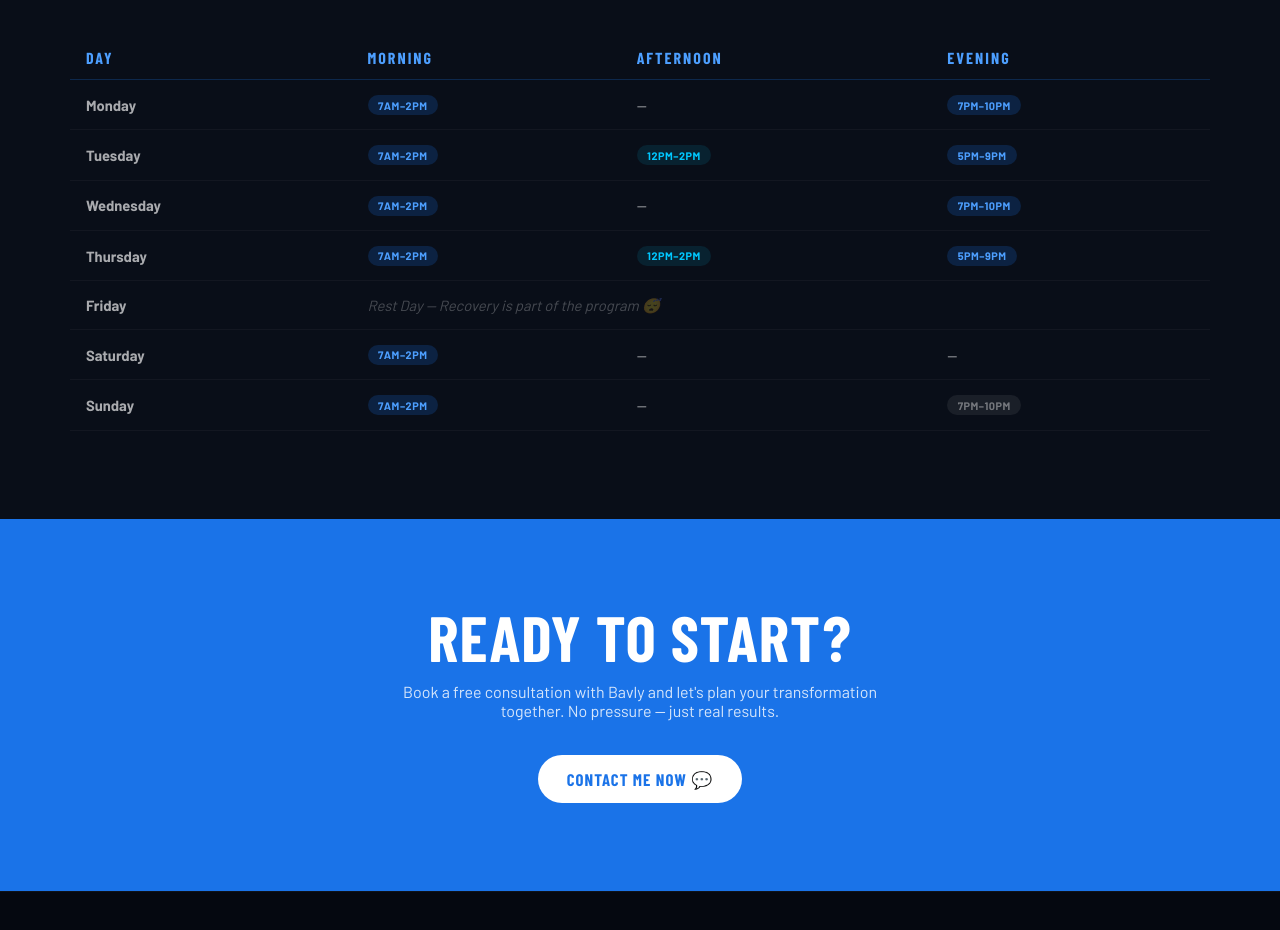
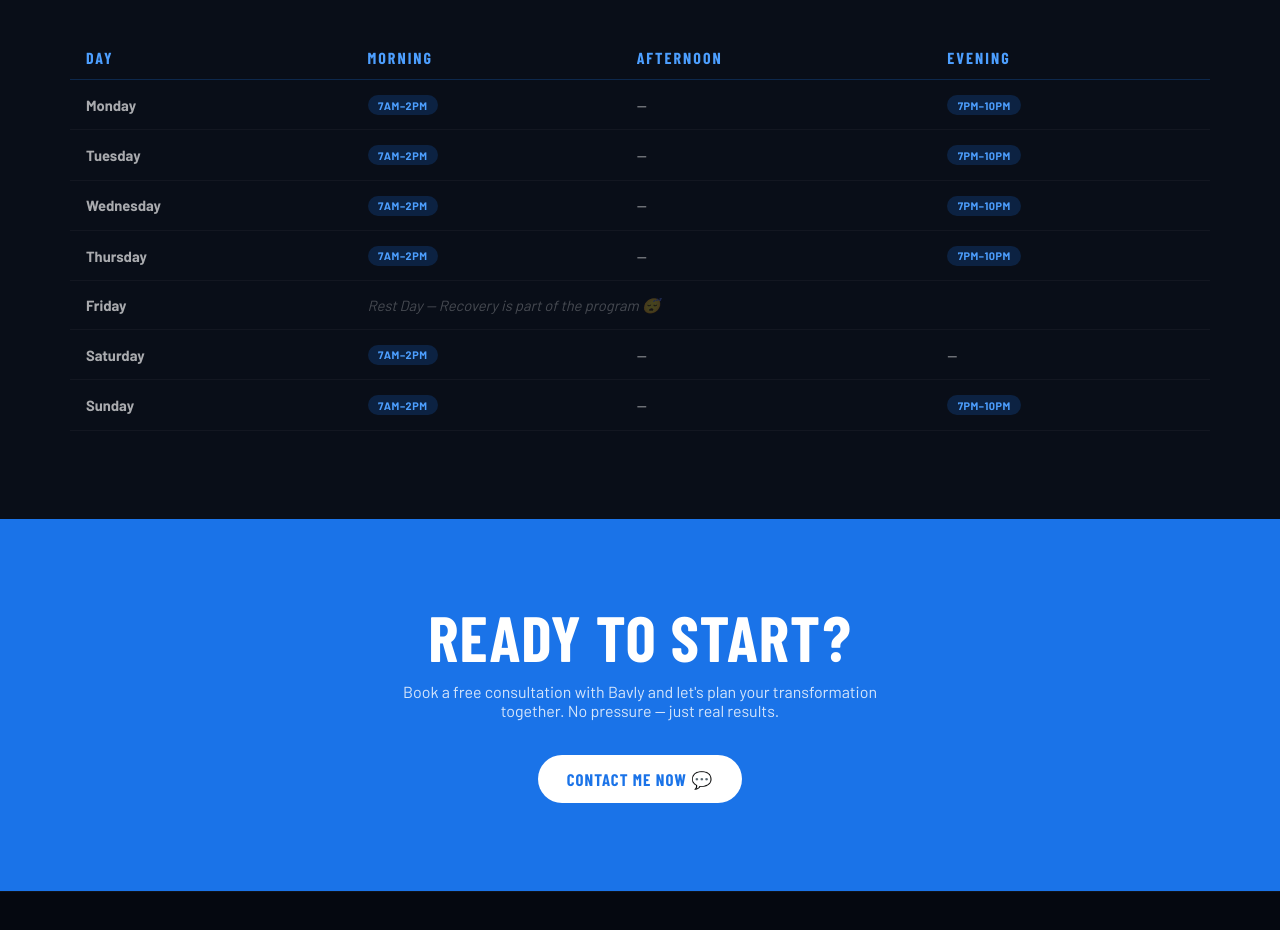
Before and after one commit to pavly944/bavly-fit, a plain HTML site: page index.html in a window 1280 px wide. Shown: the part 3640-4570 px from the top of the page. Drawn offline with nearby package versions, Linux system fonts and the light colour scheme; a web font is replaced by a local one.

Commit message:
Update index.html

```diff
--- a/index.html
+++ b/index.html
@@ -605,12 +605,12 @@ footer strong { color:var(--blue2); }
         <thead><tr><th>Day</th><th>Morning</th><th>Afternoon</th><th>Evening</th></tr></thead>
         <tbody>
           <tr><td><strong>Monday</strong></td><td><span class="badge b-blue">7am–2pm</span></td><td>—</td><td><span class="badge b-blue">7pm–10pm</span></td></tr>
-          <tr><td><strong>Tuesday</strong></td><td><span class="badge b-blue">7am–2pm</span></td><td><span class="badge b-cyan">12pm–2pm</span></td><td><span class="badge b-blue">5pm–9pm</span></td></tr>
+          <tr><td><strong>Tuesday</strong></td><td><span class="badge b-blue">7am–2pm</span></td><td>—</td><td><span class="badge b-blue">7pm–10pm</span></td></tr>
           <tr><td><strong>Wednesday</strong></td><td><span class="badge b-blue">7am–2pm</span></td><td>—</td><td><span class="badge b-blue">7pm–10pm</span></td></tr>
-          <tr><td><strong>Thursday</strong></td><td><span class="badge b-blue">7am–2pm</span></td><td><span class="badge b-cyan">12pm–2pm</span></td><td><span class="badge b-blue">5pm–9pm</span></td></tr>
+          <tr><td><strong>Thursday</strong></td><td><span class="badge b-blue">7am–2pm</span></td><td>—</td><td><span class="badge b-blue">7pm–10pm</span></td></tr>
           <tr><td><strong>Friday</strong></td> <td colspan="3" style="color:rgba(255,255,255,.25);font-style:italic">Rest Day — Recovery is part of the program 😴</td></tr>
           <tr><td><strong>Saturday</strong></td><td><span class="badge b-blue">7am–2pm</span></td><td>—</td><td>—</td></tr>
-          <tr><td><strong>Sunday</strong></td><td><span class="badge b-blue">7am–2pm</span></td><td>—</td><td><span class="badge b-dim">7pm–10pm</span></td></tr>
+          <tr><td><strong>Sunday</strong></td><td><span class="badge b-blue">7am–2pm</span></td><td>—</td><td><span class="badge b-blue">7pm–10pm</span></td></tr>
         </tbody>
       </table>
     </div>
```
